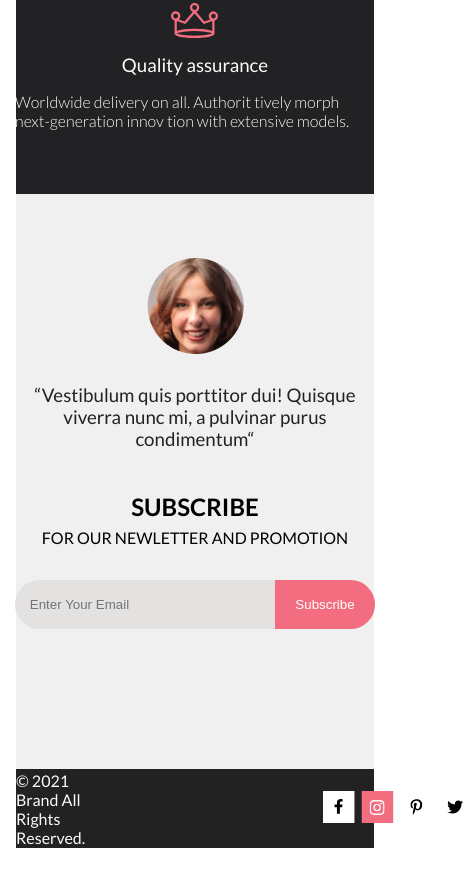
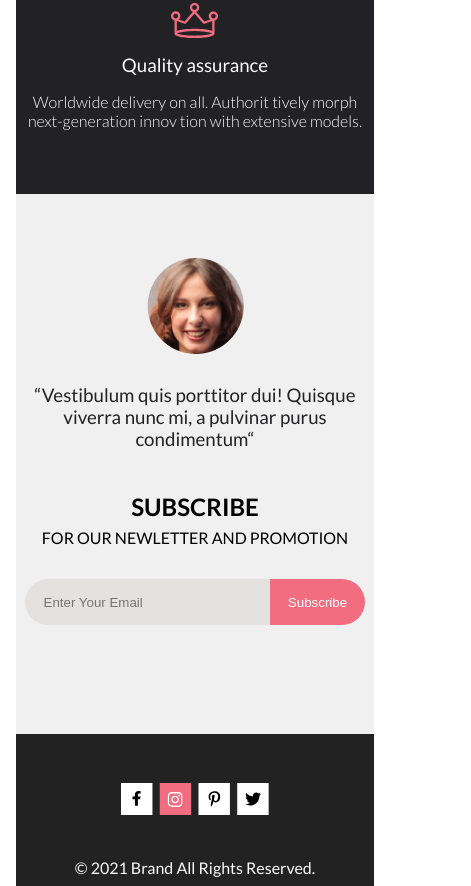
Before and after one commit to zmgmarina/HTML-CSS, a plain HTML site: page Shop/index.html in a window 390 px wide. Shown: the part 5709-6595 px from the top of the page, 471 px wide, since content can reach past the window. Before the commit the page ends 6557 px from the top, so only its background shows below. Drawn offline with Linux system fonts and the light colour scheme.

Commit message:
Update shop6

```diff
--- a/Shop/style.css
+++ b/Shop/style.css
@@ -114,6 +114,7 @@ body {
     flex-direction: column;
     gap: 16px;
     width: 360px;
+    text-align: center;
 }
 
 .item_heading {
@@ -212,6 +213,7 @@ body {
     align-items: center;
     gap: 238px;
     justify-content: space-evenly;
+    flex-wrap: wrap;
 }
 
 .copyright {
@@ -279,4 +281,47 @@ body {
         width: 341px;
         height: 123px;
     }
+
+    .item {
+        width: 347px;
+    }
+
+    .photo_text {
+        /* margin-top: 64px; */
+        width: 346px;
+        font: 18px;
+    }
+
+    .subscribe {
+        padding-bottom: 109px;
+    }
+
+    .subscribe_text {
+        width: 310px;
+        height: 54px;
+    }
+
+    .sub_text {
+        font: 14px;
+        font-weight: 500;
+    }
+
+    .subscribe_input {
+        width: 245px;
+        height: 46px;
+    }
+
+    .subscribe_button {
+        width: 95px;
+        height: 46px;
+    }
+
+    .footer {
+        max-width: 375vw;
+        height: 143px;
+        gap: 40px;
+        flex-direction: column-reverse;
+        justify-content: flex-start;
+        padding-bottom: 9px;
+    }
 }
```
Also changed, not shown: Shop/index.html (+1 -2 lines).
